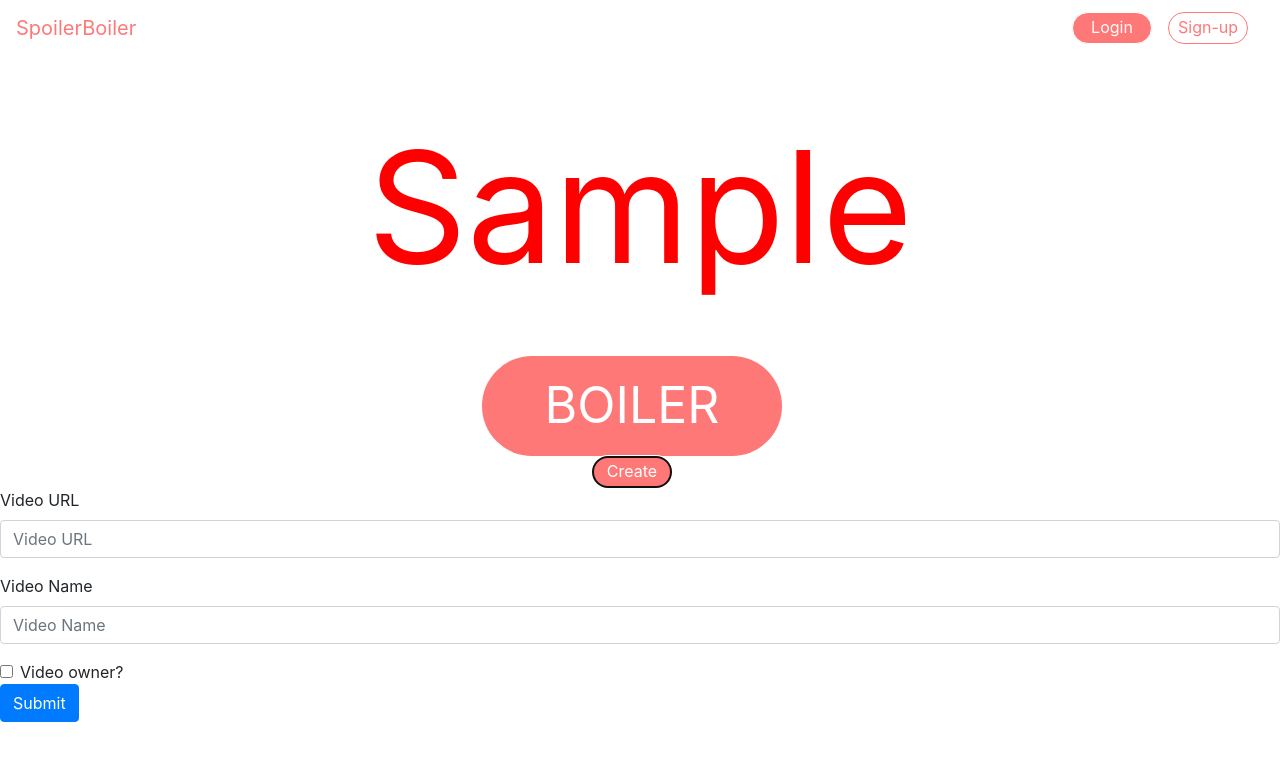
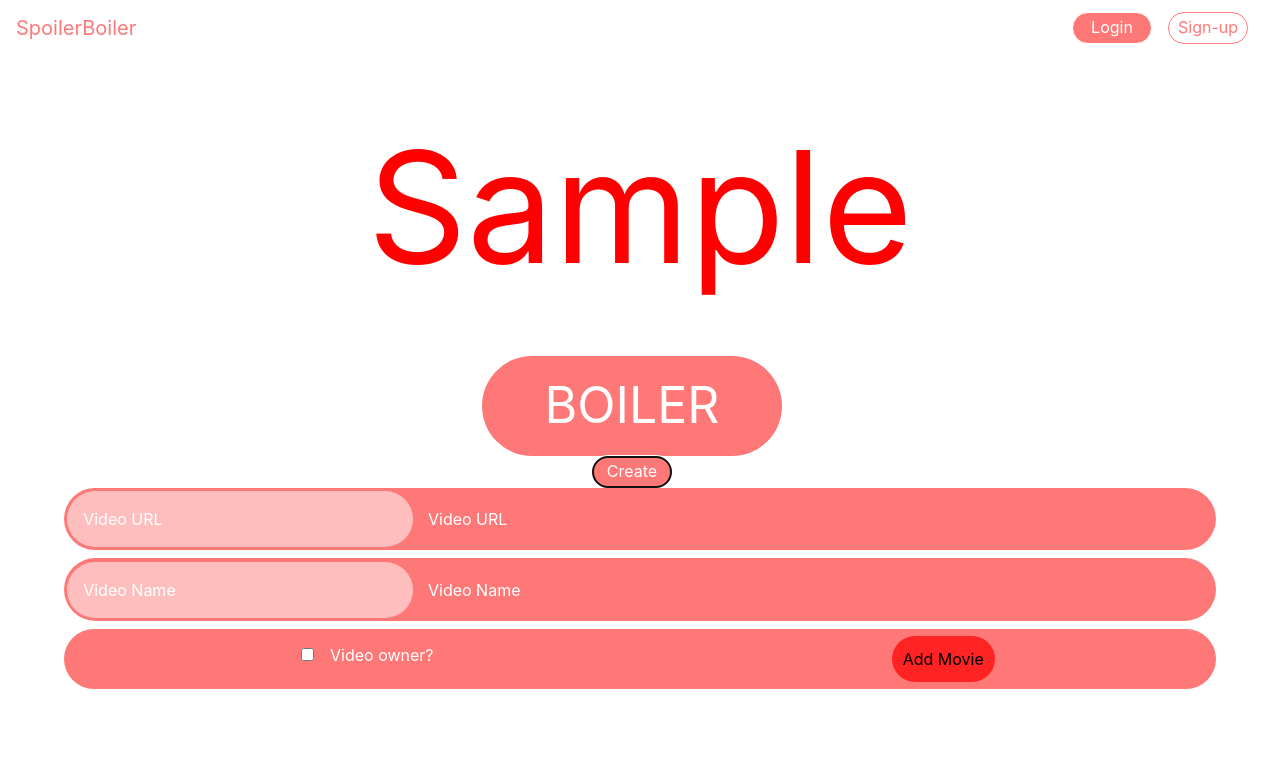
Before and after one commit to rayeshrajah/spoiler_boiler, a React (Create React App) app in the folder client/: page / in a window 1280 px wide. Both pictures are taken after typing "Sample" into the empty fields and a click on the button "Create". Shown: the top 760 px of the page. Built offline with nearby package versions, Linux system fonts and the light colour scheme; no server answers.

Commit message:
change scss for add video form

```diff
--- a/client/src/components/CreateVideoForm.js
+++ b/client/src/components/CreateVideoForm.js
@@ -1,5 +1,6 @@
 import React, {useState} from 'react'
 import axios from 'axios'
+import '../styles/CreateVideoForm.scss'
 
 function CreateVideoForm(props) {
   const [videoUrl, setVideoUrl] = useState("")
@@ -17,9 +18,11 @@ function CreateVideoForm(props) {
   }
 
   return (
-    <form onSubmit={submitNewVideo}>
-      <div class="form-group">
-        <label for="video-url">Video URL</label>
+    <form id="video-form" onSubmit={submitNewVideo}>
+
+      <div id="video-url-master">
+        <div id="video-url--prepend">Video URL</div>
+        <label for="video-url"></label>
         <input
           type="url"
           class="form-control"
@@ -28,9 +31,12 @@ function CreateVideoForm(props) {
           value={videoUrl}
           onChange={(event) => setVideoUrl(event.target.value)}
         />
+        <div></div>
       </div>
-      <div class="form-group">
-        <label for="video-name">Video Name</label>
+
+      <div id="video-name-master">
+        <div id="video-name--prepend">Video Name</div>
+        <label for="video-name"></label>
         <input
           type="text"
           class="form-control"
@@ -39,12 +45,20 @@ function CreateVideoForm(props) {
           value={videoName}
           onChange={(event) => setVideoName(event.target.value)}
         />
+        <div></div>
       </div>
-      <div class="form-check">
-        <input type="checkbox" class="form-check-input" id="content-creator" />
-        <label class="form-check-label" for="content-creator">Video owner?</label>
+
+      <div id="checkbox-and-add">
+        <div id="checkbox-container">
+          <input type="checkbox" id="content-creator" />
+          <label for="content-creator">Video owner?</label>
+        </div>
+        <div></div>
+        <div>
+          <button type="submit">Add Movie</button>
+        </div>
       </div>
-      <button type="submit" class="btn btn-primary">Submit</button>
+
     </form>
   )
 }
--- /dev/null
+++ b/client/src/styles/CreateVideoForm.scss
@@ -0,0 +1,101 @@
+#video-form {
+  background-color: #fff;
+  display: flex;
+  flex-direction: column;
+  width: 100%;
+  align-items: center;
+
+  #video-url-master {
+    display: flex;
+    align-items: center;
+    background-color: #ff7878;
+    border-radius: 236.5px;
+    border: none;
+    width: 90%;
+    color: white;
+
+    #video-url--prepend {
+      background-color: #ffbebe;
+      border-radius: 236.5px;
+      width: 30%;
+      padding: 1em;
+      margin: 0.2em;
+    }
+
+    #video-url {
+      color: white;
+      outline: none;
+      border: none;
+      background-color: #ff7878;
+      border-radius: 236.5;
+      width: 200px;
+      padding-right: 1em;
+    }
+    #video-url::placeholder {
+      color:white;
+    }
+  }
+
+
+  #video-name-master {
+    display: flex;
+    align-items: center;
+    background-color: #ff7878;
+    border-radius: 236.5px;
+    border: none;
+    width: 90%;
+    color: white;
+    margin-top: 0.5em;
+
+    #video-name--prepend {
+      background-color: #ffbebe;
+      border-radius: 236.5px;
+      width: 30%;
+      padding: 1em;
+      margin: 0.2em;
+    }
+
+    #video-name {
+      color: white;
+      outline: none;
+      border: none;
+      background-color: #ff7878;
+      border-radius: 236.5;
+      width: 200px;
+      padding-right: 1em;
+    }
+    #video-name::placeholder {
+      color:white;
+    }
+  }
+
+
+  #checkbox-and-add {
+    display: flex;
+    justify-content: space-evenly;
+    align-items: center;
+    background-color: #ff7878;
+    border-radius: 236.5px;
+    border: none;
+    width: 90%;
+    color: white;
+    margin-top: 0.5em;
+    height: 60px;
+
+    #checkbox-container {
+      padding: 1em;
+      input {
+        margin-right: 1em;
+      }
+    }
+
+    button {
+      outline: none;
+      border: none;
+      background-color: #ff2323;
+      padding: 0.7em;
+      border-radius: 236.5px;
+    }
+  }
+
+}
```
